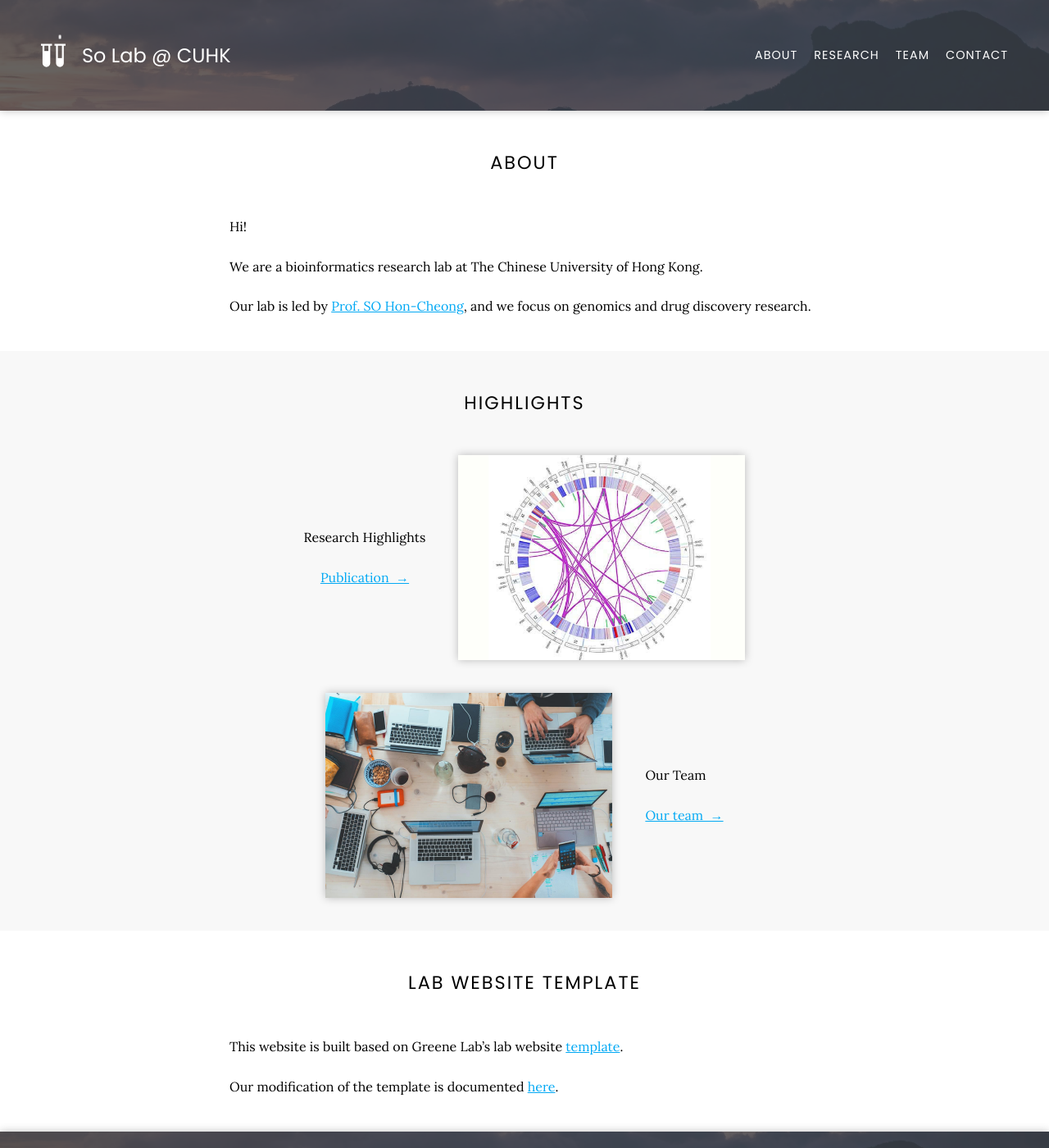
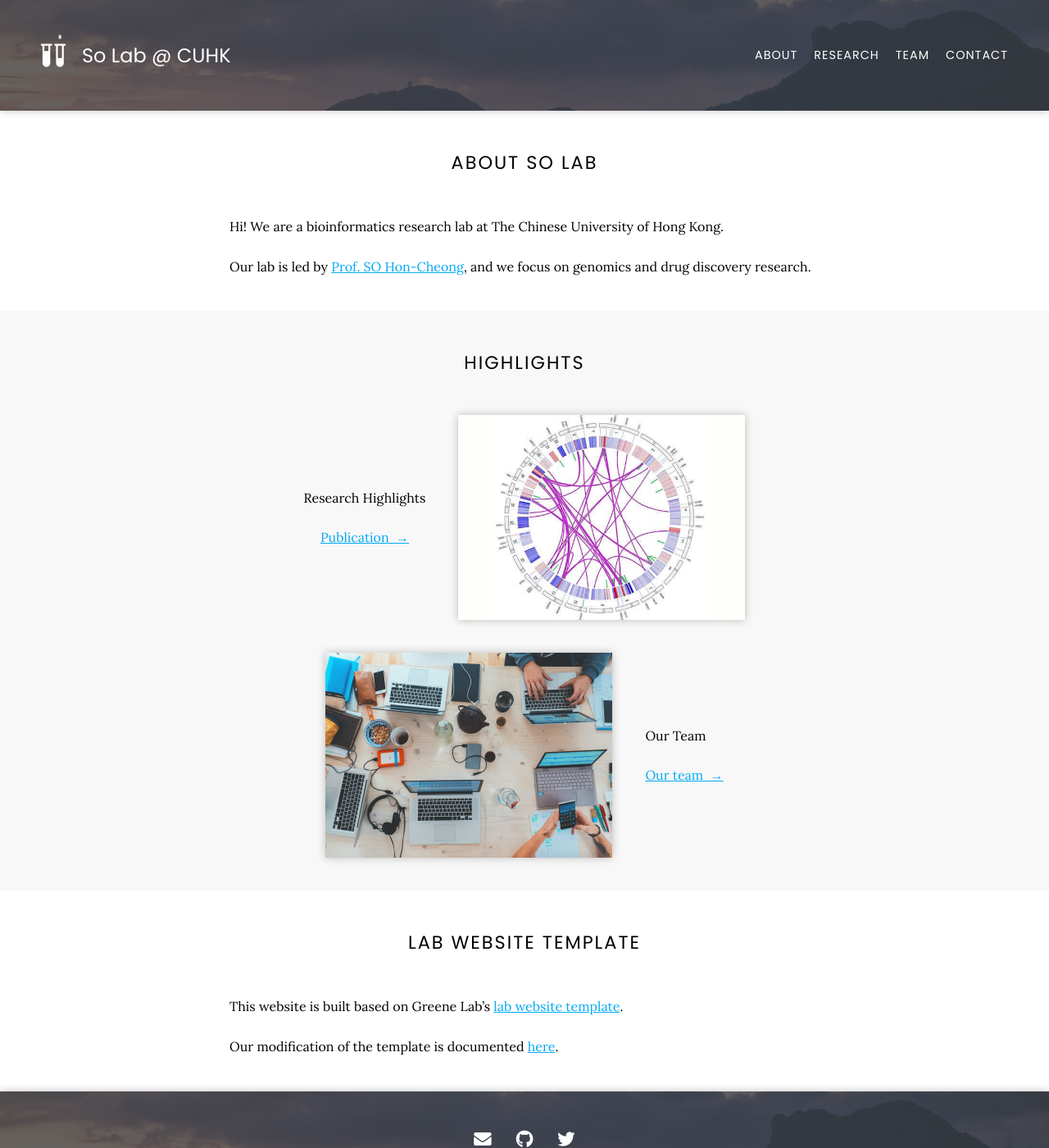
Before and after one commit to Carlos-Chau/so-lab, a Jekyll site: the page built from index.md, in a window 1280 px wide and 1400 px high. Shown: the whole window at 82% size. Built offline with Jekyll 4.4.1, drawn with Linux system fonts in a browser that asks for light colours; nearby versions of some CDN libraries.

Commit message:
updated about

```diff
--- a/index.md
+++ b/index.md
@@ -2,11 +2,9 @@
 title: Home
 ---
 
-# About
+# About SO Lab
 
-Hi!
-
-We are a bioinformatics research lab at The Chinese University of Hong Kong.
+Hi! We are a bioinformatics research lab at The Chinese University of Hong Kong.
 
 Our lab is led by [Prof. SO Hon-Cheong](https://www2.sbs.cuhk.edu.hk/en-gb/people/academic-staff/prof-so-hon-cheong), and we focus on genomics and drug discovery research.
 
@@ -48,6 +46,6 @@ Our Team
 
 # Lab Website Template
 
-This website is built based on Greene Lab's lab website [template](https://github.com/greenelab/lab-website-template).
+This website is built based on Greene Lab's [lab website template](https://github.com/greenelab/lab-website-template).
 
 Our modification of the template is documented [here](https://github.com/Carlos-Chau/so-lab).
```
